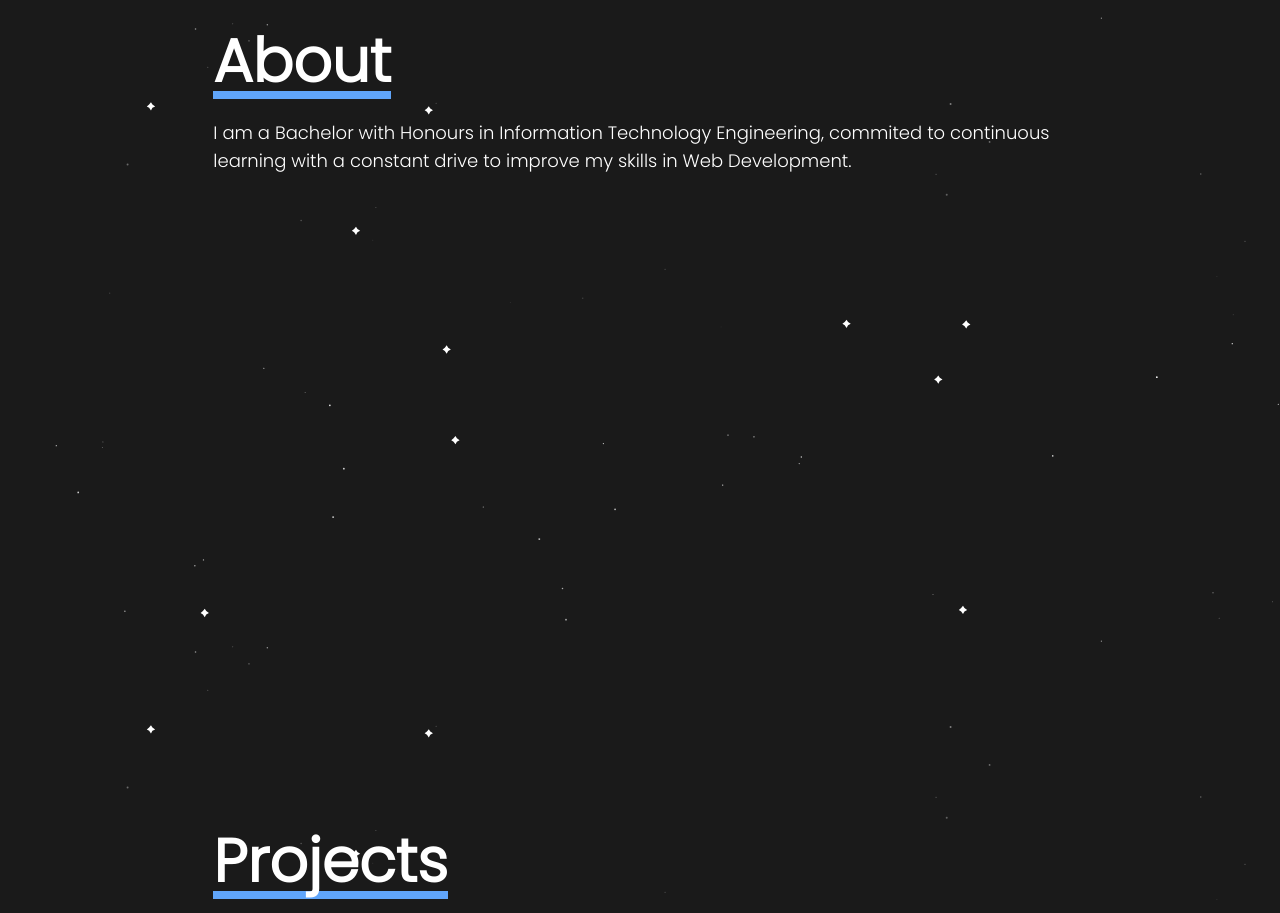
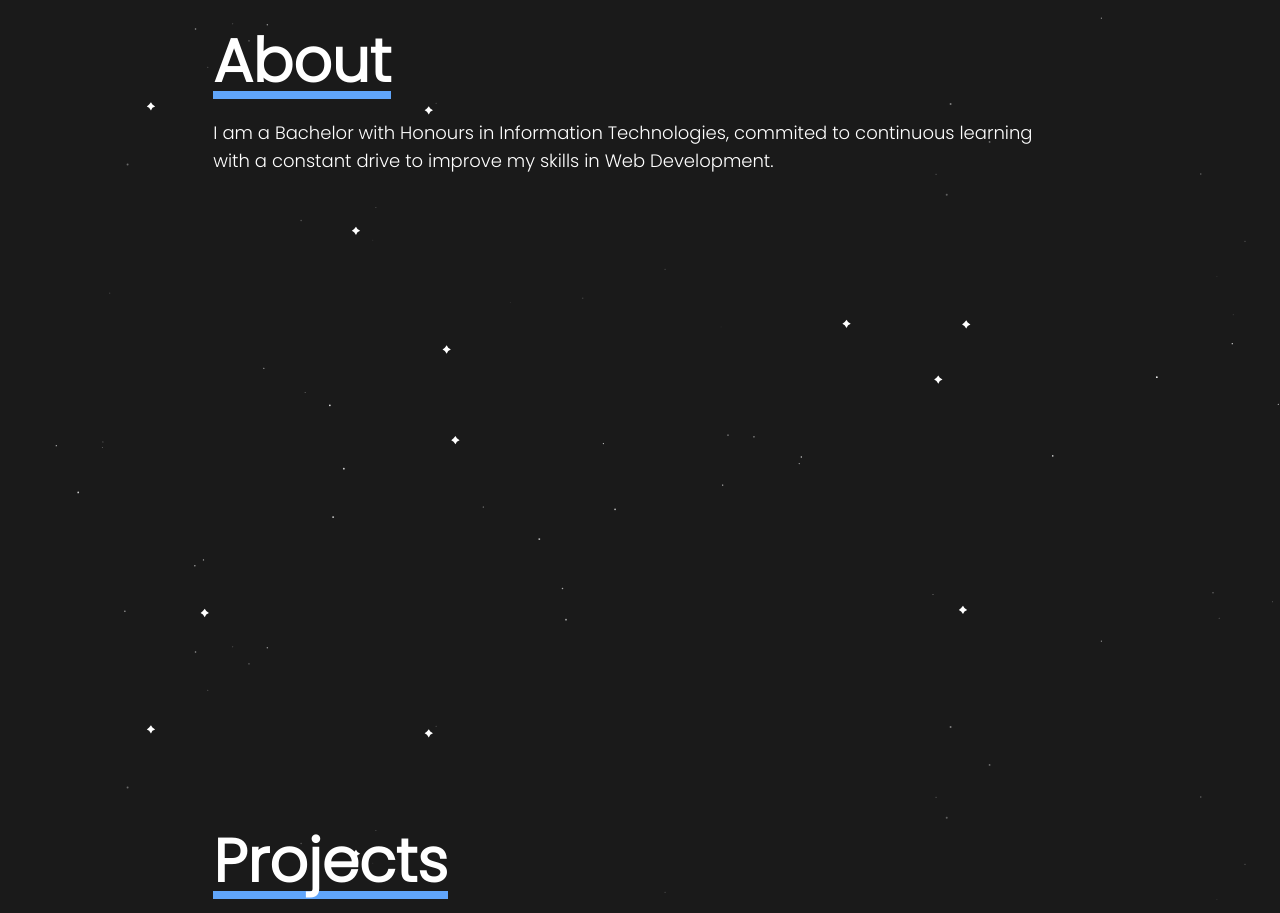
Before and after one commit to Joksa132/portfolio, a Next.js app: page / in a window 1280 px wide. Shown: the part 909-1822 px from the top of the page. Built offline with nearby package versions, Linux system fonts and the light colour scheme.

Commit message:
fix diploma name

```diff
--- a/components/Sections/AboutSection.tsx
+++ b/components/Sections/AboutSection.tsx
@@ -23,9 +23,9 @@ export default function AboutSection({ sectionRefs, isAboutVisible }: Props) {
       </div>
       <div className="mt-5 flex flex-col items-center w-full">
         <p className="text-lg w-4/6 max-xl:w-5/6 max-lg:w-11/12 max-md:text-sm">
-          I am a Bachelor with Honours in Information Technology Engineering,
-          commited to continuous learning with a constant drive to improve my
-          skills in Web Development.
+          I am a Bachelor with Honours in Information Technologies, commited to
+          continuous learning with a constant drive to improve my skills in Web
+          Development.
         </p>
         <div className="w-4/6 mt-10 grid gap-2 max-xl:w-5/6 max-lg:w-11/12">
           <div
```
